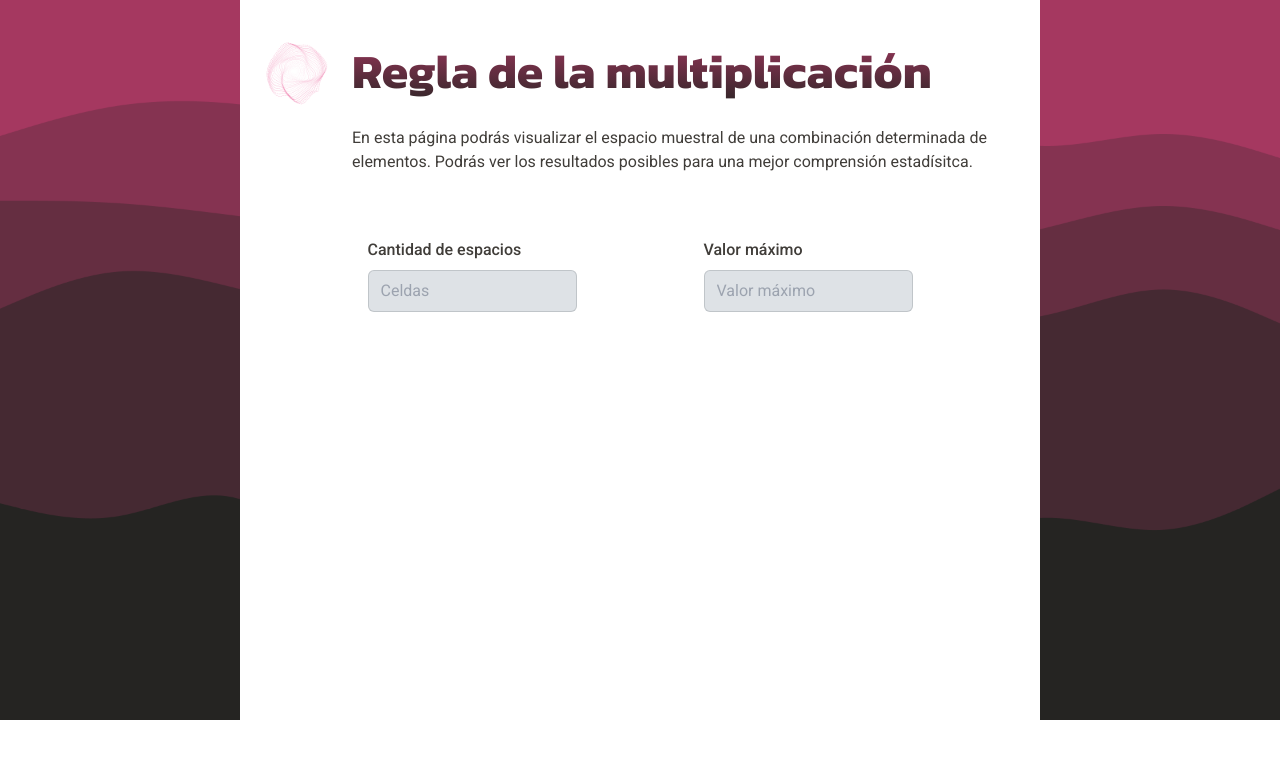
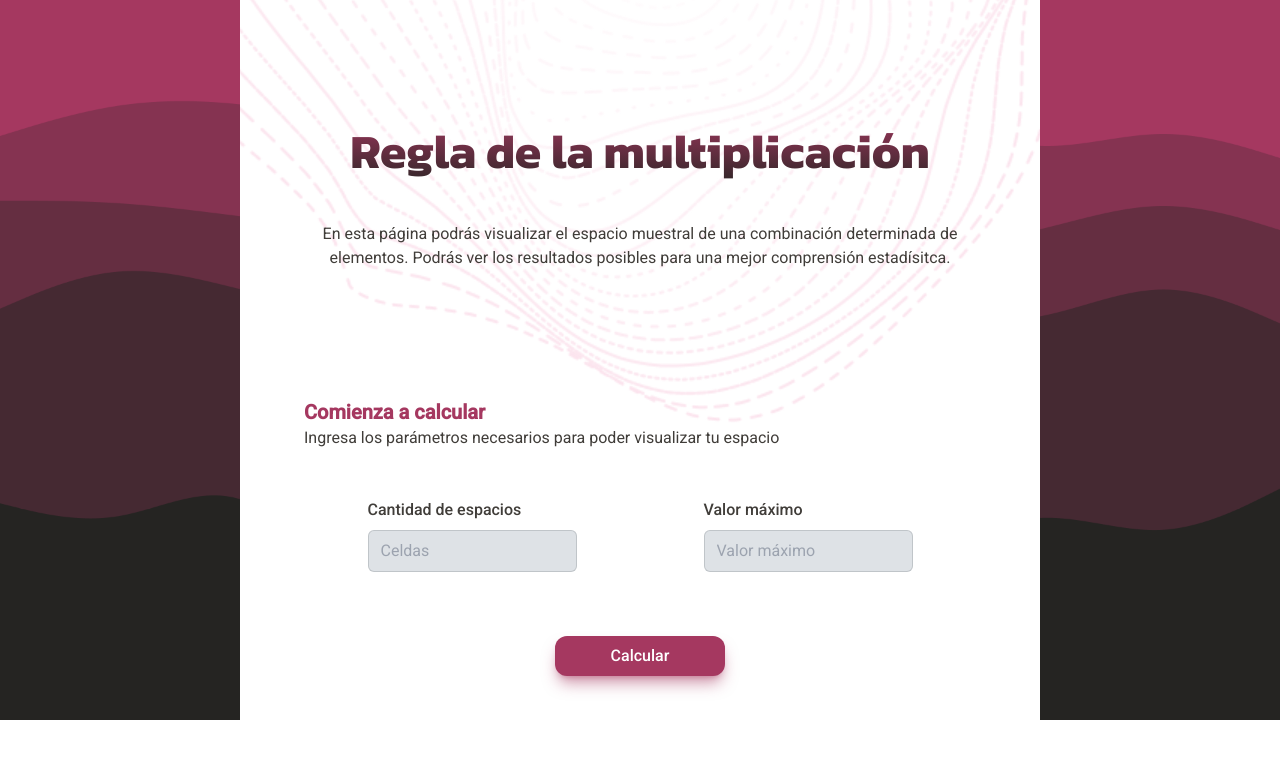
Before and after one commit to wilcar04/multiplicationRule, a React (Vite) app: page / in a window 1280 px wide. Shown: the top 758 px of the page. Built offline with nearby package versions, Linux system fonts and the light colour scheme.

Commit message:
second layout version, form added

```diff
--- a/src/App.jsx
+++ b/src/App.jsx
@@ -22,30 +22,37 @@ function App() {
   return (
     <main className="relative flex justify-center min-h-svh">
       <img src={background} alt="background" className="fixed inset-0 -z-10" />
-      <section className="relative w-[50rem] mx-auto bg-white px-4">
-        <div className="flex gap-4 mt-8 align-center">
+      <section className="relative w-[50rem] mx-auto bg-white px-4 overflow-hidden">
+        <div className="absolute -translate-x-1/2 -top-[65%] left-1/2 w-[120%] scale-125 opacity-15 rotate-90">
           <img
             src={portal}
-            className="mb-auto"
+            className="w-full"
             alt="portal"
-            width={80}
-            height={80}
+            width={500}
+            height={500}
           />
-          <div className="">
-            <h3 className="text-5xl font-bold leading-relaxed text-transparent font-kanit bg-gradient-to-b from-primary to-n-1 bg-clip-text">
+        </div>
+        <div className="relative flex flex-col justify-center gap-4 mx-10 mt-28">
+          <h3 className="text-5xl font-bold leading-relaxed text-center text-transparent font-kanit bg-gradient-to-b from-primary to-n-1 bg-clip-text">
             Regla de la multiplicación
           </h3>
-            <p className="mt-4 text-n-2">
+          <p className="mt-4 text-center text-n-2">
             En esta página podrás visualizar el espacio muestral de una
             combinación determinada de elementos. Podrás ver los resultados
             posibles para una mejor comprensión estadísitca.
           </p>
         </div>
+
+        <div className="relative px-12 mt-32">
+          {/* short explanation */}
+          <div className="mb-12">
+            <h4 className="text-xl font-semibold text-primary">
+              Comienza a calcular
+            </h4>
+            <p>
+              Ingresa los parámetros necesarios para poder visualizar tu espacio
+            </p>
           </div>
-
-        <div className="px-12 mt-16">
-          {/* short explanation */}
-          <div></div>
 
           {/* Form */}
           <div className="flex justify-center">
@@ -74,6 +81,12 @@ function App() {
               />
             </div>
           </div>
+
+          <div className="flex justify-center mt-16">
+            <button className="py-2 font-medium text-white shadow-lg px-14 bg-primary rounded-xl shadow-primary/50 hover:shadow-xl hover:shadow-primary/60">
+              Calcular
+            </button>
+          </div>
         </div>
       </section>
     </main>
--- a/src/index.css
+++ b/src/index.css
@@ -12,6 +12,7 @@
 
 * {
   scroll-behavior: smooth;
+  transition: 200ms;
 }
 
 @layer base {
```
Lines whose indentation alone changed are shown as unchanged.
